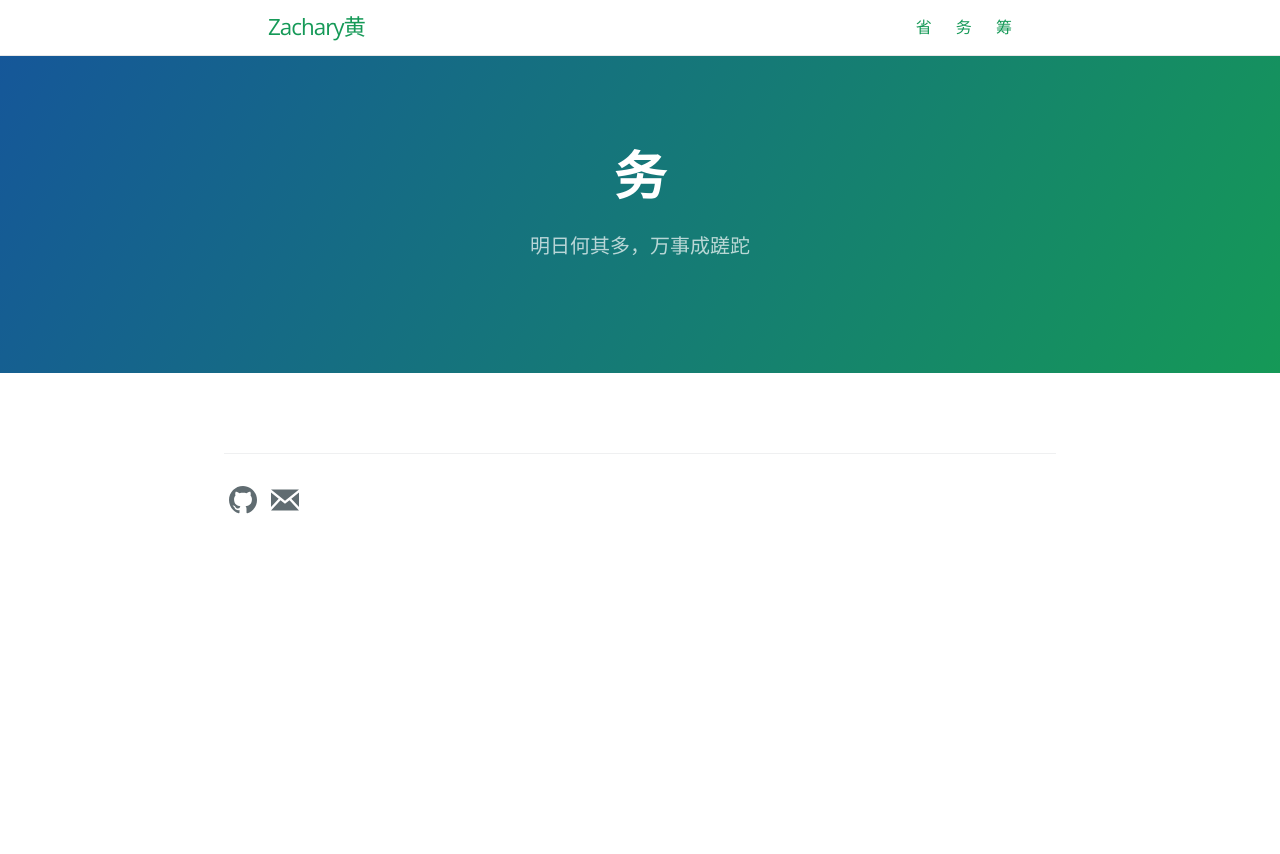
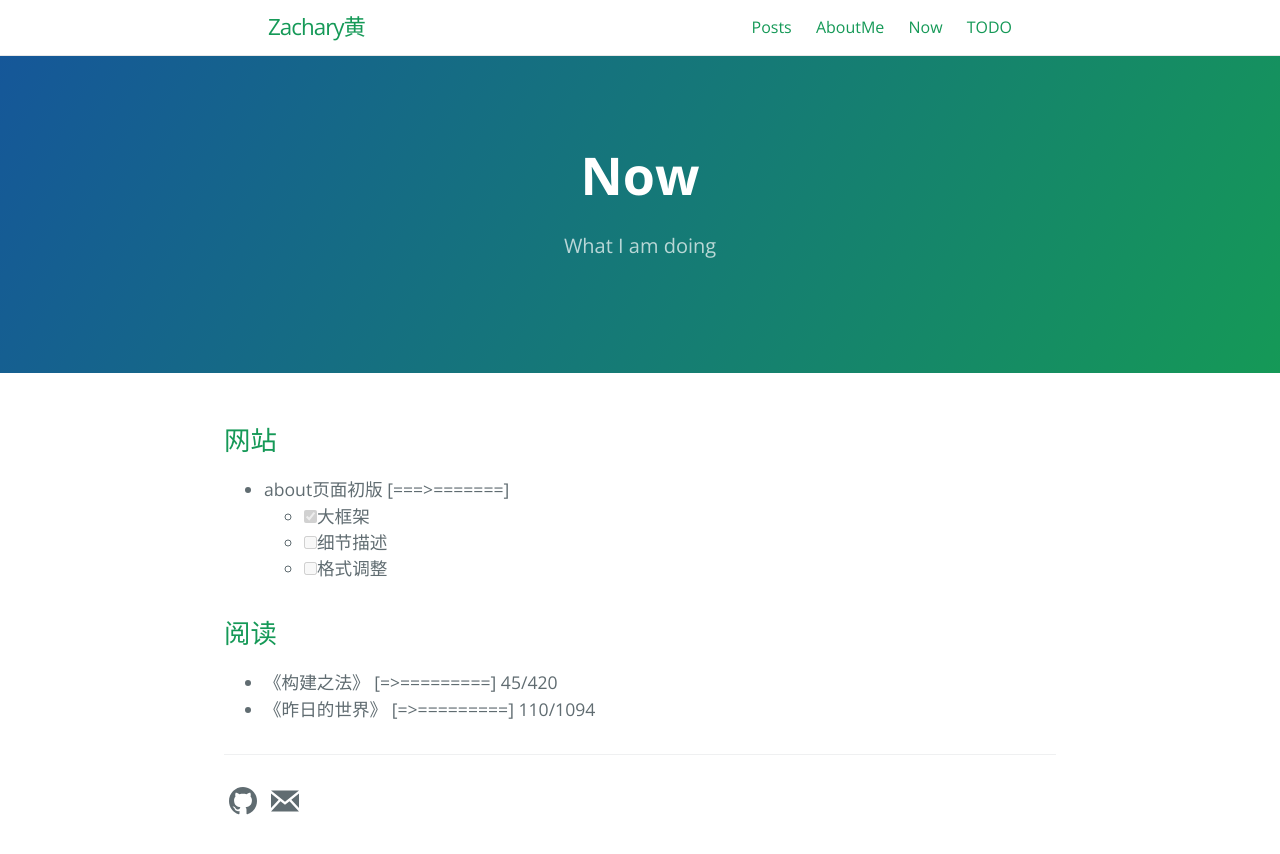
Before and after one commit to ZacharyHuang/ZacharyHuang.github.io, a Jekyll site: the page built from now.md, in a window 1280 px wide. Shown: the top 854 px of the page. Built offline with Jekyll 4.4.1, drawn with Linux system fonts in a browser that asks for light colours.

Commit message:
2020-11-15 update

```diff
--- a/_includes/site-header.html
+++ b/_includes/site-header.html
@@ -24,10 +24,10 @@
         <div class="trigger">
           {% for ref in page_refs %}
             {% assign my_page = site.pages | where: "ref", ref | first %}
-            {% if my_page.title %}
+            {% if true or my_page.nav_title or my_page.title %}
               {% if my_page.title contains "404" %}
               {% else %}
-                <a class="page-link" href="{{ my_page.url | absolute_url }}">{{ my_page.title | escape }}</a>
+                <a class="page-link" href="{{ my_page.url | absolute_url }}">{{ my_page.nav_title | default: my_page.title | escape }}</a>
               {% endif %}
             {% endif %}
           {% endfor %}
--- a/_layouts/default.html
+++ b/_layouts/default.html
@@ -55,6 +55,10 @@
         {% include site-header.html %}
 
         {% if page.layout == 'home' %}
+        {% assign page-tagline = site.description | default: site.github.project_tagline | escape %}
+        {% endif %}
+        {% if page.layout == 'aboutme' %}
+        {% assign page-title = site.title | escape %}
         {% assign page-tagline = site.description | default: site.github.project_tagline | escape %}
         {% endif %}
         {% if page.layout == 'page' %}
--- a/now.md
+++ b/now.md
@@ -1,8 +1,18 @@
 ---
 layout: page
-title: 务
-tagline: 明日何其多，万事成蹉跎
+title: Now
+tagline: What I am doing
 permalink: /now.html
 ref: now
 order: 3
 ---
+
+## 网站
+- about页面初版 \[===>=======\]
+  - [x] 大框架
+  - [ ] 细节描述
+  - [ ] 格式调整
+
+## 阅读
+- 《构建之法》 \[=>=========\] 45/420
+- 《昨日的世界》 \[=>=========\] 110/1094
```
Also changed, not shown: _layouts/aboutme.html (added, +9 -0 lines), about.md (deleted, +0 -8 lines), aboutme.md (added, +26 -0 lines), posts.md (added, +24 -0 lines), todo.md (+2 -7 lines), index.md (line endings or trailing spaces).
